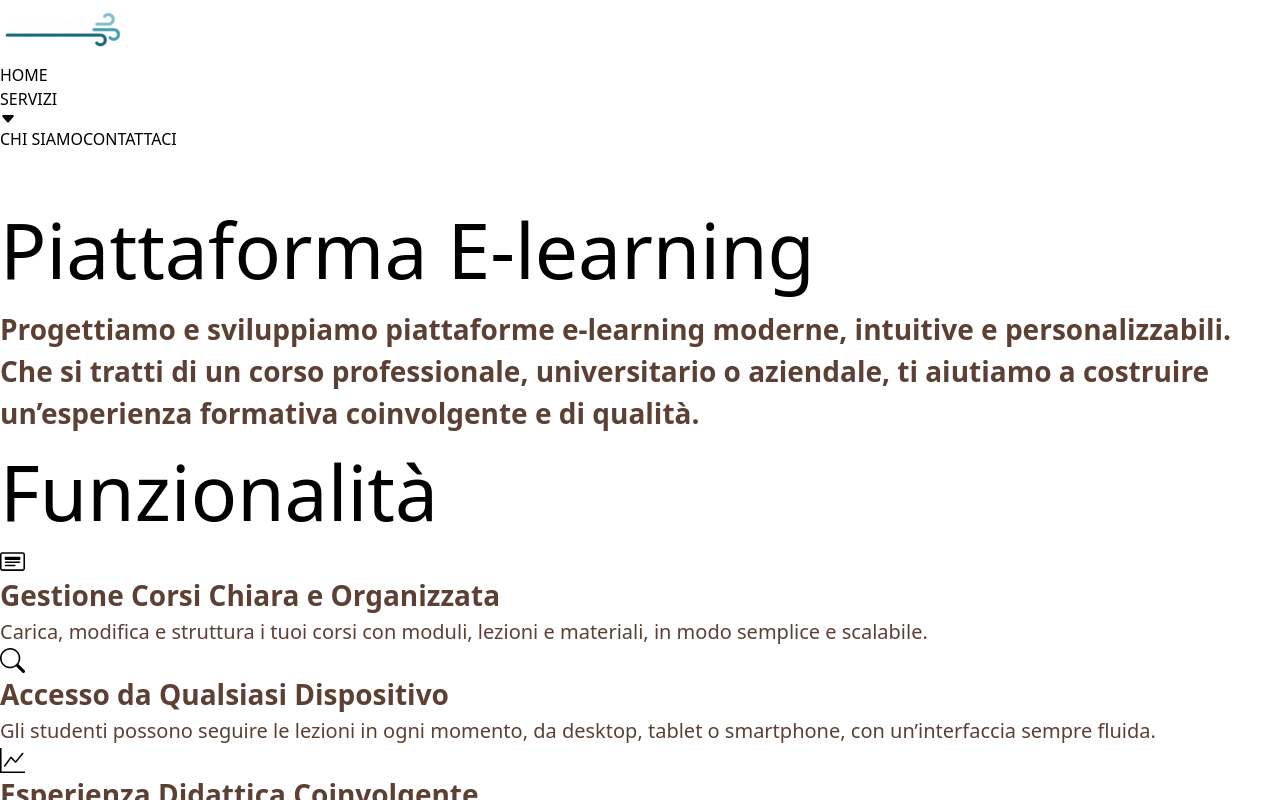
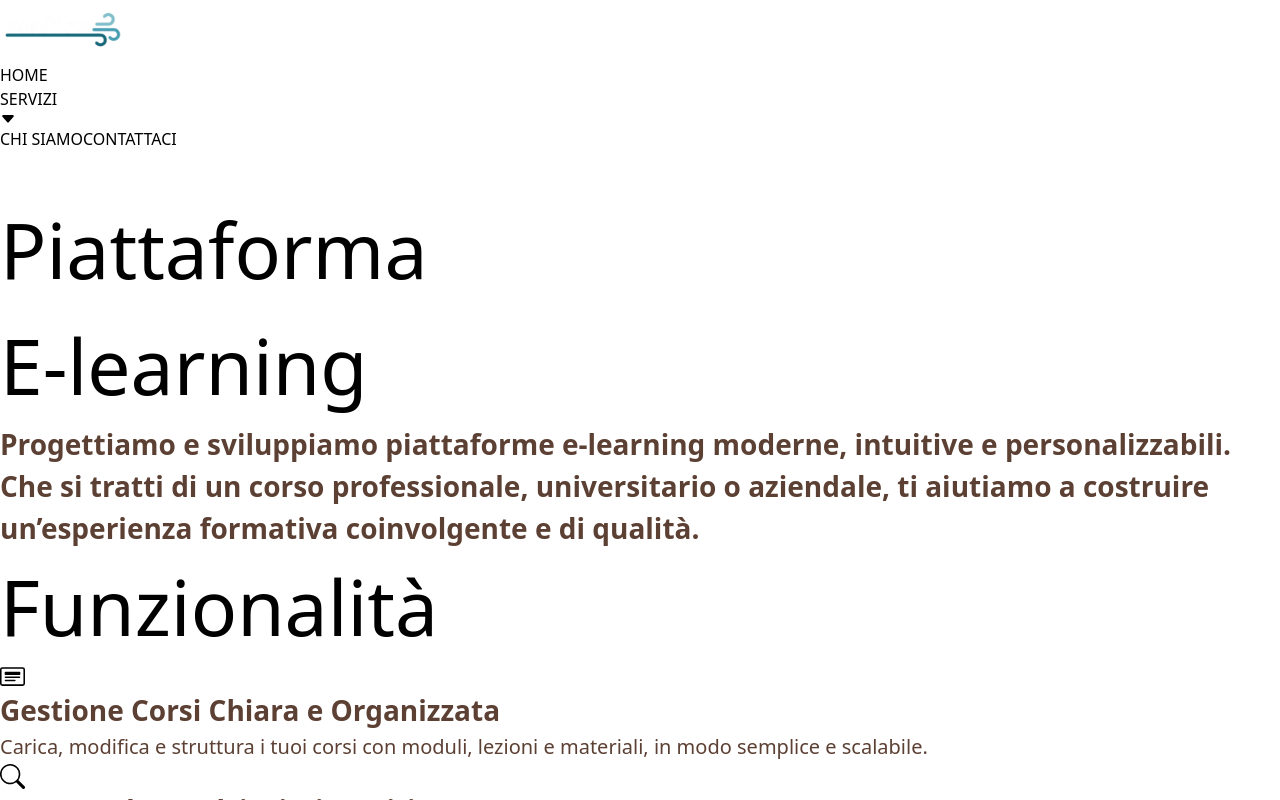
Before and after one commit to Altair-10/Zefiro, a Next.js app: page /e-learning in a window 1280 px wide. Shown: the top 800 px of the page. Built offline with nearby package versions, Linux system fonts and the light colour scheme.

Commit message:
samuele_2 22/04: modificato animated title per permettere titolo in doppia riga

```diff
--- a/src/app/(servizi)/e-learning/page.js
+++ b/src/app/(servizi)/e-learning/page.js
@@ -7,7 +7,7 @@ import PianiAbbonamento from "@/components/pianiAbbonamento"
 export default function ELearning() {
     return (
         <>
-            <AnimatedTitle text="Piattaforma E-learning" />
+            <AnimatedTitle text={"Piattaforma\nE-learning"} doubleRow={true} />
             <ServiceDescription desc="
                 Progettiamo e sviluppiamo piattaforme e-learning moderne, intuitive e personalizzabili.
                 Che si tratti di un corso professionale, universitario o aziendale, ti aiutiamo a costruire un’esperienza formativa coinvolgente e di qualità.
--- a/src/components/AnimatedTitle.js
+++ b/src/components/AnimatedTitle.js
@@ -6,28 +6,31 @@ import { ScrollTrigger } from "gsap/ScrollTrigger"
 
 gsap.registerPlugin(ScrollTrigger)
 
-export const animatedTitle = ({ text = "" }) => {
+export const animatedTitle = ({ text = "", doubleRow = false }) => {
   const containerRef = useRef(null);
-  const textRef = useRef(null);
+  const lineRefs = useRef([]);
 
   useEffect(() => {
-    if (!textRef.current || !text) return;
+    if (!text || !lineRefs.current.length) return;
 
-    // Split mantiene gli spazi, ma li avvolgiamo in span separati
-    const characters = text.split("").map((char) => (char === " " ? " " : char));
+    const lines = doubleRow ? text.split("\n") : [text];
 
-    textRef.current.innerHTML = characters
+    lineRefs.current.forEach((ref, lineIndex) => {
+      if (!ref) return;
+
+      const characters = lines[lineIndex].split("");
+
+      ref.innerHTML = characters
         .map(
           (char, i) =>
             char === " "
-            ? '&nbsp;'  // Usa &nbsp; per gli spazi "non collassabili"
+              ? '&nbsp;'
               : `<span class="inline-block opacity-0" style="transform: translateY(20px) scale(0.8);" key=${i}>${char}</span>`
         )
         .join("");
 
-    const letterElements = textRef.current.querySelectorAll("span");
+      const letterElements = ref.querySelectorAll("span");
 
-    // Animazione GSAP (solo per gli span, ignora &nbsp;)
       const tl = gsap.timeline({
         scrollTrigger: {
           trigger: containerRef.current,
@@ -43,20 +46,29 @@ export const animatedTitle = ({ text = "" }) => {
         duration: 0.6,
         ease: "back.out(1.2)",
         stagger: 0.05,
+        delay: lineIndex * 0.2, // leggero ritardo tra le righe
+      });
     });
 
-    return () => tl.kill();
-  }, [text]);
+    return () => {
+      ScrollTrigger.getAll().forEach(trigger => trigger.kill());
+    };
+  }, [text, doubleRow]);
+
+  const lines = doubleRow ? text.split("\n") : [text];
 
   return (
     <div
       ref={containerRef}
-      className="w-full flex justify-center mt-28 md:mb-5 md:mt-36"
+      className="w-full flex flex-col justify-center items-center mt-28 md:mb-5 md:mt-36"
     >
+      {lines.map((line, index) => (
         <h1
-        ref={textRef}
+          key={index}
+          ref={el => (lineRefs.current[index] = el)}
           className="font-bold text-blue-dark text-center leading-tight whitespace-nowrap"
         />
+      ))}
     </div>
   );
 };
```
Lines whose indentation alone changed are shown as unchanged.
